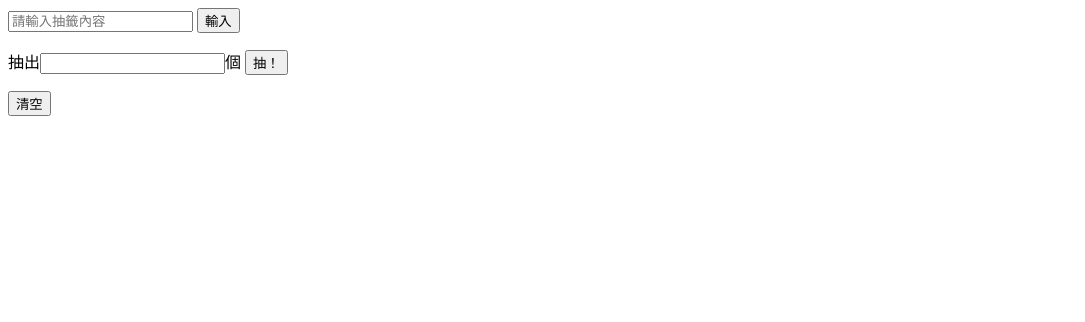
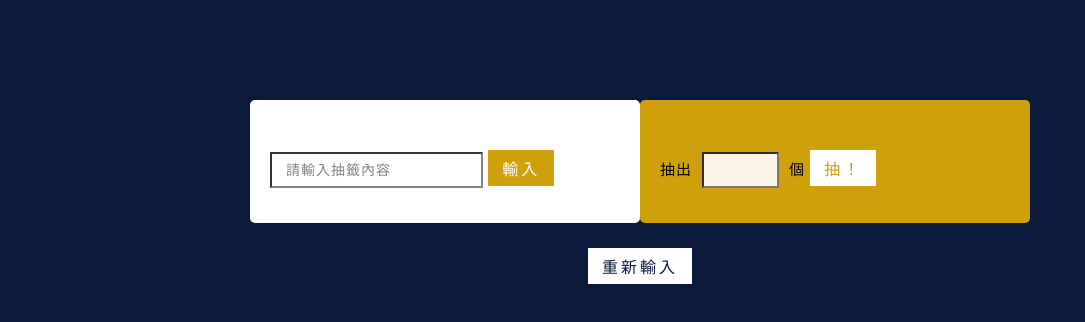
Before and after one commit to NoZ915/draw-straws, a plain HTML site: page index.html in a window 1280 px wide. Shown: the whole page, without its empty margins (0-1085 px from the left). Drawn offline with nearby package versions, Linux system fonts and the light colour scheme.

Commit message:
css finished & JS modified

```diff
--- a/index.html
+++ b/index.html
@@ -6,30 +6,33 @@
   <meta http-equiv="X-UA-Compatible" content="IE=edge">
   <meta name="viewport" content="width=device-width, initial-scale=1.0">
   <title>Document</title>
+  <link rel="stylesheet" href="style.css">
   <script src='https://cdnjs.cloudflare.com/ajax/libs/jquery/3.5.1/jquery.min.js'></script>
   <script src="main.js"></script>
 </head>
 
 <body>
-  <div>
-    <input type="text" placeholder="請輸入抽籤內容" id="drawStrawsContent">
-    <button onclick="clickToInput()" class="button">輸入</button>
+  <main>
+    <div class="pannel draw-straws_container">
+      <input type="text" placeholder="請輸入抽籤內容" id="draw-straws-content">
+      <button onclick="clickToInput()" class="button disabled-button">輸入</button>
+      <div class="list_container">
+        <ul id="print-list">
+        </ul>
+      </div>
+    </div>
+
+    <div class="pannel winner_container">
+      <span>抽出<input type="number" id="number-of-winner" min="0">個</span>
+      <button onclick="clickToStart()" class="button white disabled-button">抽！</button>
+      <ul id="print-winner">
+      </ul>
+    </div>
+  </main>
+
+  <div class="clear-button_container">
+    <button onclick="clearIt()" class="button blue">重新輸入</button>
   </div>
-
-
-  <div>
-    <ul id="printList">
-    </ul>
-  </div>
-
-  <div>
-    <span>抽出<input type="number" id="numberOfWinner" min="0">個</span>
-    <button onclick="clickToStart()" class="button">抽！</button>
-    <ul id="printWinner">
-    </ul>
-  </div>
-
-  <button onclick="clearIt()">清空</button>
 
 </body>
 
--- a/main.js
+++ b/main.js
@@ -1,15 +1,15 @@
 var listArray = []
 
 var clickToInput = function () {
-  const drawStrawsContent = $("#drawStrawsContent").val()
-  const printList = $("#printList")
+  const drawStrawsContent = $("#draw-straws-content").val()
+  const printList = $("#print-list")
   const newLI = document.createElement("li")
 
 
   if(drawStrawsContent.length != ""){
     newLI.append(drawStrawsContent)
     printList.append(newLI)
-    document.getElementById("drawStrawsContent").value = ""
+    document.getElementById("draw-straws-content").value = ""
     listArray.push(drawStrawsContent)
     console.log(listArray)
   }else{
@@ -18,9 +18,9 @@ var clickToInput = function () {
 }
 
 var clickToStart=function(){
-  const numberOfWinner = $("#numberOfWinner").val()
-  const printWinner = $("#printWinner")
-  const button = $(".button")
+  const numberOfWinner = $("#number-of-winner").val()
+  const printWinner = $("#print-winner")
+  const button = $(".disabled-button")
 
   if (numberOfWinner<=listArray.length){
     for(var i=0; i < numberOfWinner; i++){
@@ -39,41 +39,11 @@ var clickToStart=function(){
 
 var clearIt = function(){
   const button = $(".button")
-  const printList = $("#printList")
-  const printWinner = $("#printWinner")
+  const printList = $("#print-list")
+  const printWinner = $("#print-winner")
 
   button.attr("disabled", false)
   printList.empty()
   printWinner.empty()
-  document.getElementById("numberOfWinner").value = ""
+  document.getElementById("number-of-winner").value = ""
 }
-
-// var winnerArray = []
-// var clickToStart=function(){
-//   const numberOfWinner = $("#numberOfWinner").val()
-//   const printWinner = $("#printWinner")
-
-//   if (numberOfWinner<=listArray.length){
-//     for(var i=0; i < numberOfWinner; i++){
-//       const randomNumber = parseInt(Math.random()*(listArray.length-1))
-//       if($.inArray(randomNumber, winnerArray) === -1){
-//         const newLI = document.createElement("li")
-//         winnerArray.push(randomNumber)
-//         newLI.append(listArray[randomNumber])
-//         printWinner.append(newLI)
-//       }else{
-//         i--
-//       }
-//     }
-
-//   }else{
-//     alert("抽出數量不要大於抽籤內容！")
-//   }
-
-//   for(var j=0; j<=listArray.length; j++){
-//     if($.inArray(LI, listArray) === -1){
-//       listArray.push(LI)
-//       console.log("HI")
-//     }
-//   }
-// }
--- /dev/null
+++ b/style.css
@@ -0,0 +1,104 @@
+*{
+    margin: 0;
+    padding: 0;
+    /* outline: rgb(206, 161, 12) 1px solid; */
+
+    font-size: 15px;
+    font-family: "Noto Sans TC", sans-serif;
+    letter-spacing: 1px;
+}
+body{
+    background-color: rgb(11, 26, 59);
+}
+
+/*-----biggggg main panel-----*/
+main{
+    display: flex;
+    justify-content: center;
+    margin-top: 100px;
+    margin-bottom: 25px;
+
+    width: 100%;
+}
+main > div{
+    padding: 20px;
+}
+.pannel{
+    max-width: 350px;
+    border-radius: 5px;
+}
+.draw-straws_container{
+    flex: 5;
+    background-color: #fff;
+}
+.winner_container{
+    flex: 5;
+    background-color: rgb(206, 161, 12);
+}
+.list_container{
+    width: 200px;
+}
+input{
+    padding: 8px 14px;
+    margin-bottom: 15px;
+    font-size: 14px;
+    border-radius: 0px;
+    opacity: 0.9;
+    outline: none;
+}
+input[type="number"]{
+    width: 45px;
+    margin: 0 10px;
+}
+
+/*-----ul li-----*/
+li{
+    list-style: none;
+    padding: 5px 10px;
+}
+
+/*-----bottom button-----*/
+.clear-button_container button{
+    display: block;
+    margin: 0 auto;
+}
+
+/*-----button-----*/
+.button{
+    margin-top: 30px;
+    border: none;
+    padding: 6px 14px;
+    background-color: rgb(206, 161, 12);
+    cursor: pointer;
+
+    font-size: 16px;
+    letter-spacing: 3px;
+    color: #fff;
+    transition: 0.5s;
+}
+.button:hover{
+    outline: 1px solid rgb(206, 161, 12);
+    background-color: #fff;
+    color: rgb(206, 161, 12);
+    transition: 0.5s;
+}
+.white{
+    background-color: #fff;
+    color: rgb(206, 161, 12);
+}
+.white:hover{
+    outline: 1px solid #fff;
+    background-color: rgb(206, 161, 12);
+    color: #fff;
+    transition: 0.5s;
+}
+.blue{
+    background-color: #fff;
+    color: rgb(11, 26, 59);
+}
+.blue:hover{
+    outline: 1px solid #fff;
+    background-color: rgb(11, 26, 59);
+    color: #fff;
+    transition: 0.5s;
+}
```
